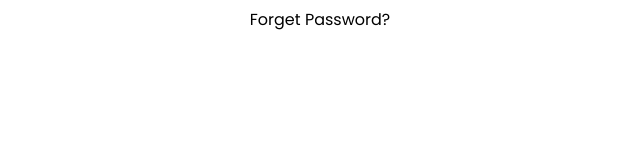
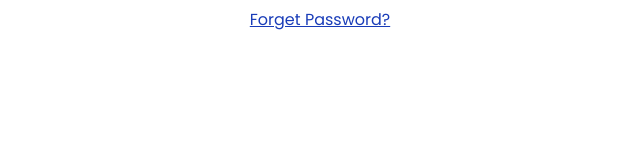
Before and after one commit to English-app-game/frontend, a React (Vite) app: page /login in a window 1280 px wide. Shown: the top 160 px of the page, without its empty margins (320-960 px from the left). Built offline with nearby package versions, Linux system fonts and the light colour scheme.

Commit message:
update text-button component

```diff
--- /dev/null
+++ b/src/ui/components/TextButton.jsx
@@ -0,0 +1,19 @@
+import React from 'react';
+import PropTypes from 'prop-types';
+
+const TextButton = ({onClick, disabled, className, children}) => {
+  return (
+    <button onClick={onClick} disabled={disabled}
+    className={`text-blue-800 underline text-base mt-2 block w-fit mx-auto hover:text-blue-200 transition-colors duration-200
+    active:scale-95 focus:outline-none ${className}`}>{children} </button>
+  );
+};
+
+TextButton.propTypes = {
+  onClick: PropTypes.func,
+  disabled: PropTypes.bool,
+  className: PropTypes.string,
+  children: PropTypes.node.isRequired
+};
+
+export default TextButton
--- a/src/ui/components/TextForgotPass.jsx
+++ /dev/null
@@ -1,9 +0,0 @@
-import React from 'react'
-
-const TextForgotPass = () => {
-  return (
-    <button className='text-base mt-2 block w-fit mx-auto hover:text-blue-200 hover:underline transition-colors duration-200 active:scale-95 focus:outline-none'>Forget Password?</button>
-  )
-}
-
-export default TextForgotPass
--- a/src/ui/pages/Login.jsx
+++ b/src/ui/pages/Login.jsx
@@ -1,7 +1,11 @@
-import TextForgotPass from "../components/TextForgotPass";
+import TextButton from "../components/TextButton";
 
 export default function Login() {
+  const alert_after_clicking = () => {
+    alert("moved to a modal")
+  };
+
   return(
-    <TextForgotPass />
+    <TextButton onClick={alert_after_clicking}>Forget Password?</TextButton>
   );
 };
```
